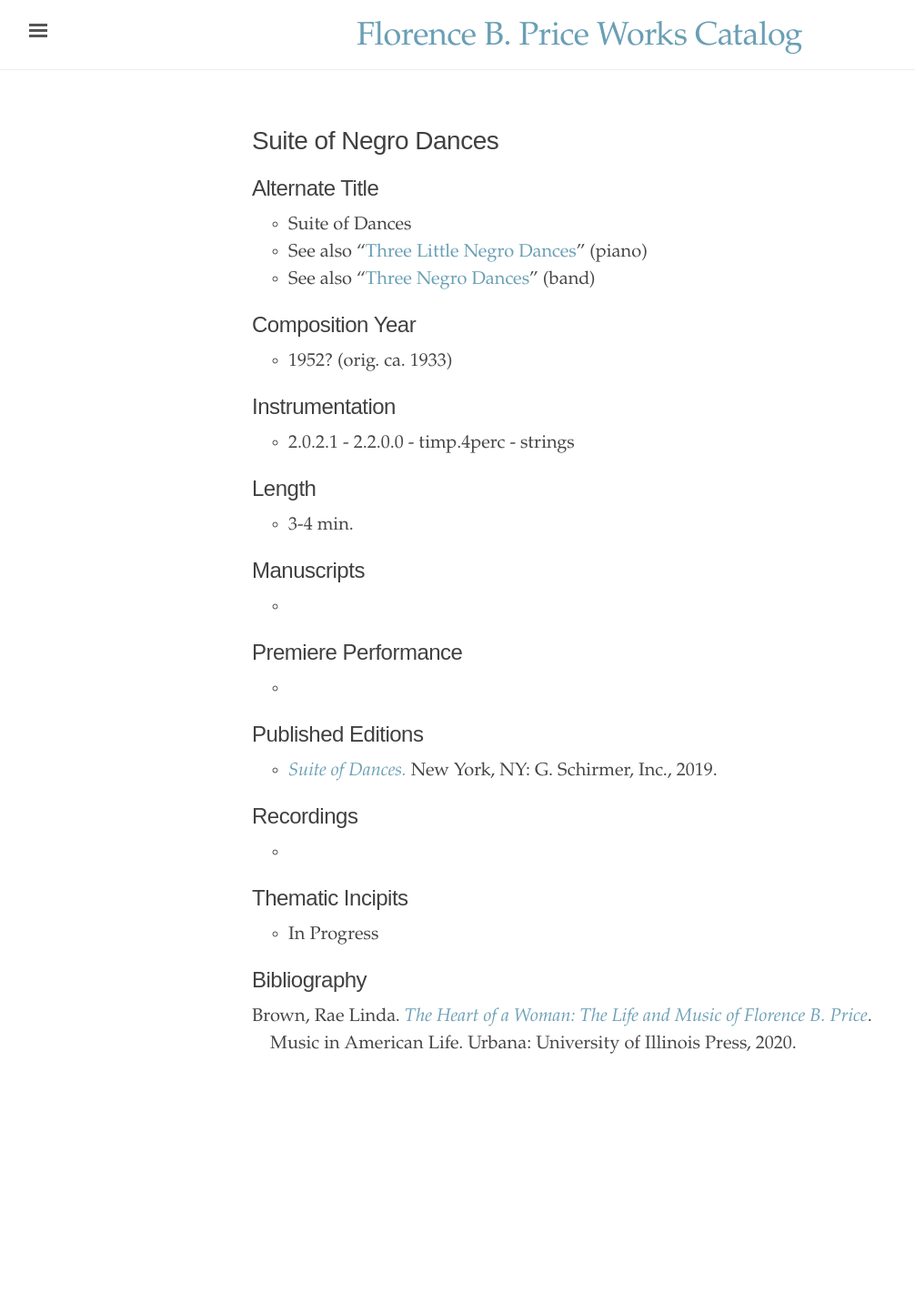
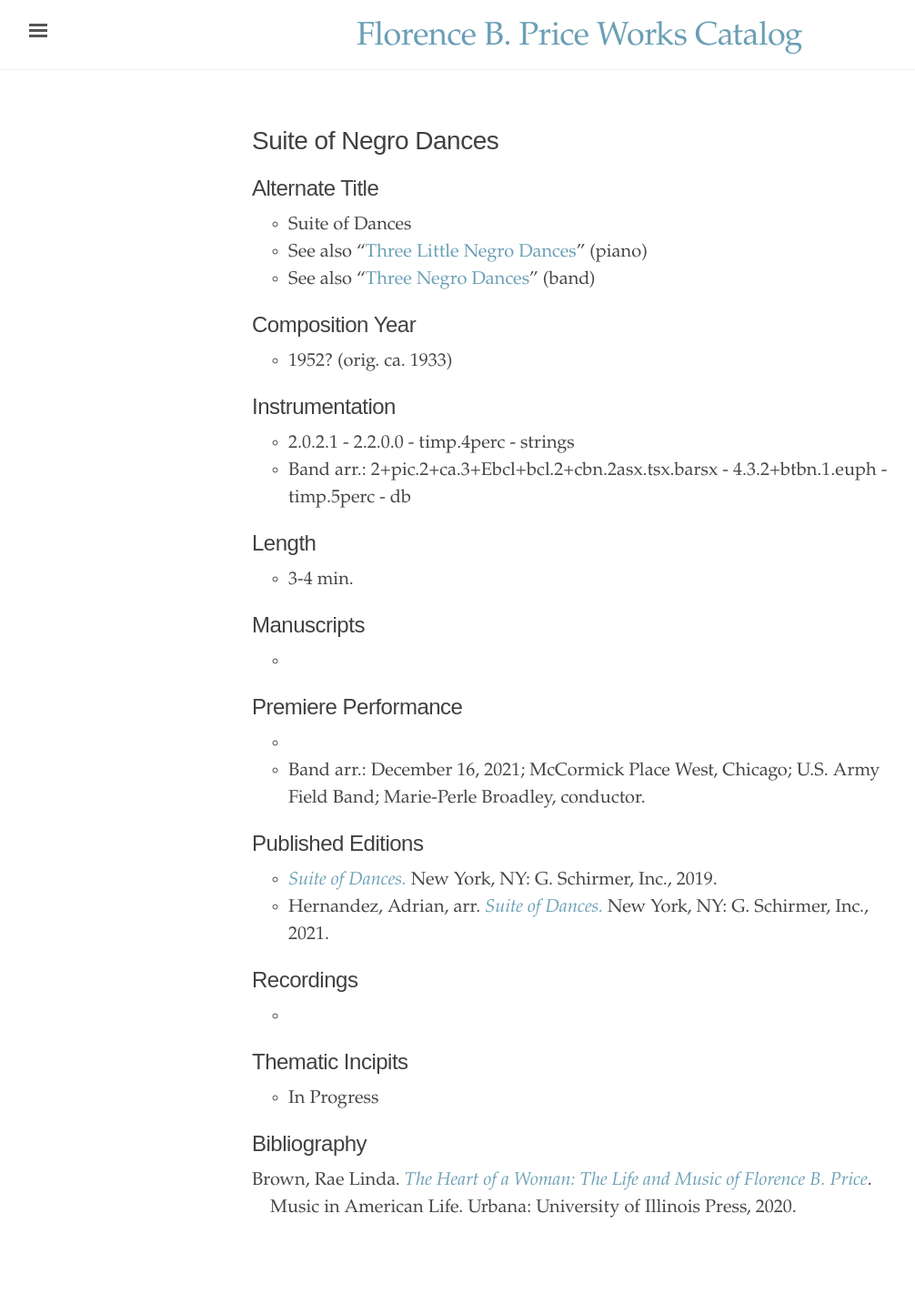
Before and after one commit to dwshadle/florence-price-catalog, a Jekyll site: the page built from _texts/price-suite_of_negro_dances.md, in a window 1280 px wide. Shown: the whole page at 91% size, without its empty margins (3-1009 px from the left). Built offline with Jekyll 4.4.1, drawn with Linux system fonts in a browser that asks for light colours; before the commit the page ends 1242 px from its top, so only the background shows below that.

Commit message:
Update price-suite_of_negro_dances.md

```diff
--- a/_texts/price-suite_of_negro_dances.md
+++ b/_texts/price-suite_of_negro_dances.md
@@ -16,6 +16,7 @@ permalink: /price-suite-of-negro-dances/
 
 ## Instrumentation
 - 2.0.2.1 - 2.2.0.0 - timp.4perc - strings
+- Band arr.: 2+pic.2+ca.3+Ebcl+bcl.2+cbn.2asx.tsx.barsx - 4.3.2+btbn.1.euph - timp.5perc - db
 
 ## Length
 - 3-4 min.
@@ -25,9 +26,11 @@ permalink: /price-suite-of-negro-dances/
 
 ## Premiere Performance
 -
+- Band arr.: December 16, 2021; McCormick Place West, Chicago; U.S. Army Field Band; Marie-Perle Broadley, conductor.
 
 ## Published Editions
 - <a href="https://www.wisemusicclassical.com/work/58892/Suite-of-Dances-for-orchestra/" target="_blank">*Suite of Dances.*</a> New York, NY: G. Schirmer, Inc., 2019.
+- Hernandez, Adrian, arr. <a href="https://www.wisemusicclassical.com/work/63171/" target="_blank">*Suite of Dances.*</a> New York, NY: G. Schirmer, Inc., 2021.
 
 ## Recordings
 -
```
